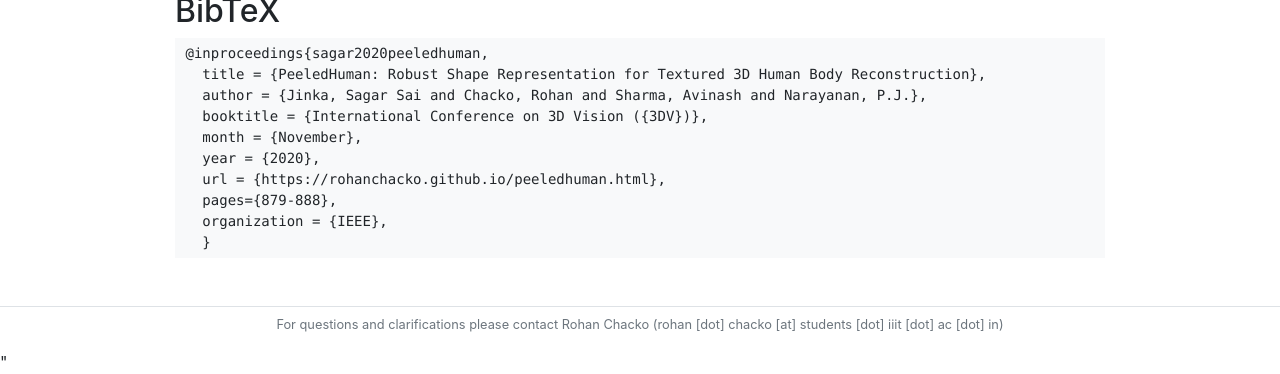
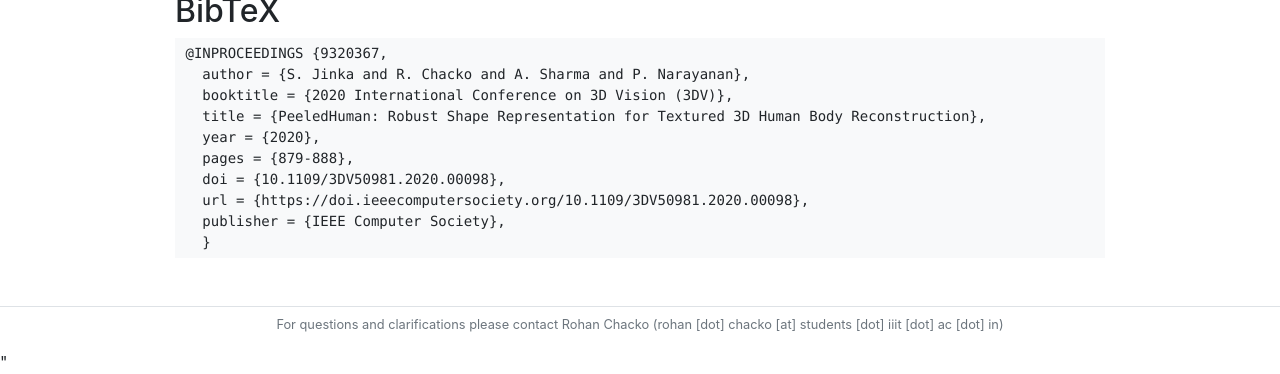
Before and after one commit to RohanChacko/rohanchacko.github.io, a Jekyll site: the page peeledhuman.html, which Jekyll copies as it is, in a window 1280 px wide and 900 px high, scrolled down 2291 px, cut to the strip 526-900 px from the top of the window. Built offline with Jekyll 4.4.1, drawn with Linux system fonts in a browser that asks for light colours.

Commit message:
Update using academic pages pt. 27

```diff
--- a/peeledhuman.html
+++ b/peeledhuman.html
@@ -91,15 +91,15 @@
 	</div>
 
   <h2>BibTeX</h2>
-  <pre class="bg-light" style="padding: 5px 10.5px;">@inproceedings{sagar2020peeledhuman,
+  <pre class="bg-light" style="padding: 5px 10.5px;">@INPROCEEDINGS {9320367,
+  author = {S. Jinka and R. Chacko and A. Sharma and P. Narayanan},
+  booktitle = {2020 International Conference on 3D Vision (3DV)},
   title = {PeeledHuman: Robust Shape Representation for Textured 3D Human Body Reconstruction},
-  author = {Jinka, Sagar Sai and Chacko, Rohan and Sharma, Avinash and Narayanan, P.J.},
-  booktitle = {International Conference on 3D Vision ({3DV})},
-  month = {November},
   year = {2020},
-  url = {https://rohanchacko.github.io/peeledhuman.html},
-  pages={879-888},
-  organization = {IEEE},
+  pages = {879-888},
+  doi = {10.1109/3DV50981.2020.00098},
+  url = {https://doi.ieeecomputersociety.org/10.1109/3DV50981.2020.00098},
+  publisher = {IEEE Computer Society},
   }</pre>
 </main>
 
```
